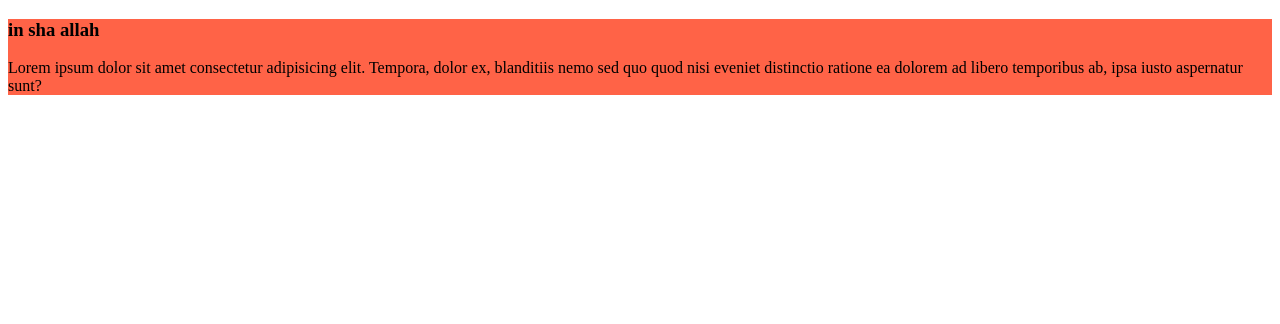
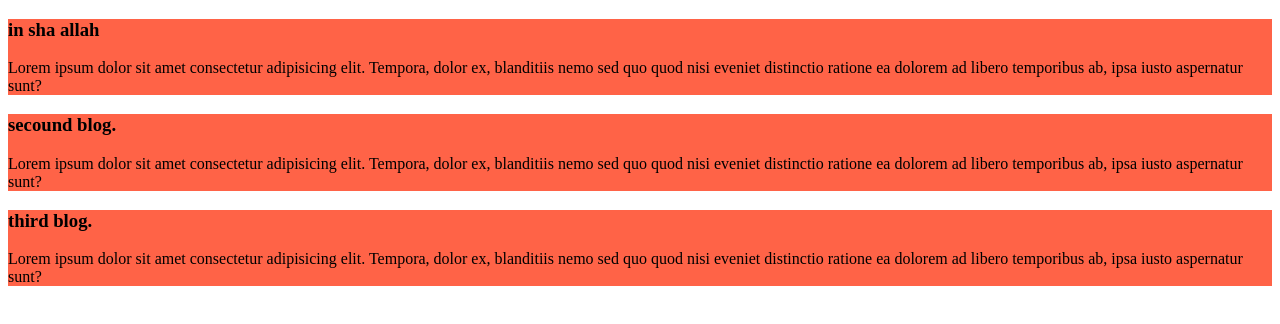
Before and after one commit to Kawsar-Ahamed/my-in-sha-allah-repo, a plain HTML site: page index.html in a window 1280 px wide. Drawn offline with Linux system fonts and the light colour scheme.

Commit message:
added the secound and third  blog

```diff
--- a/index.html
+++ b/index.html
@@ -11,5 +11,13 @@
         <h3>in sha allah</h3>
         <p>Lorem ipsum dolor sit amet consectetur adipisicing elit. Tempora, dolor ex, blanditiis nemo sed quo quod nisi eveniet distinctio ratione ea dolorem ad libero temporibus ab, ipsa iusto aspernatur sunt?</p>
     </div>
+    <div>
+        <h3>secound blog.</h3>
+        <p>Lorem ipsum dolor sit amet consectetur adipisicing elit. Tempora, dolor ex, blanditiis nemo sed quo quod nisi eveniet distinctio ratione ea dolorem ad libero temporibus ab, ipsa iusto aspernatur sunt?</p>
+    </div>
+    <div>
+        <h3>third blog.</h3>
+        <p>Lorem ipsum dolor sit amet consectetur adipisicing elit. Tempora, dolor ex, blanditiis nemo sed quo quod nisi eveniet distinctio ratione ea dolorem ad libero temporibus ab, ipsa iusto aspernatur sunt?</p>
+    </div>
 </body>
 </html>
```
